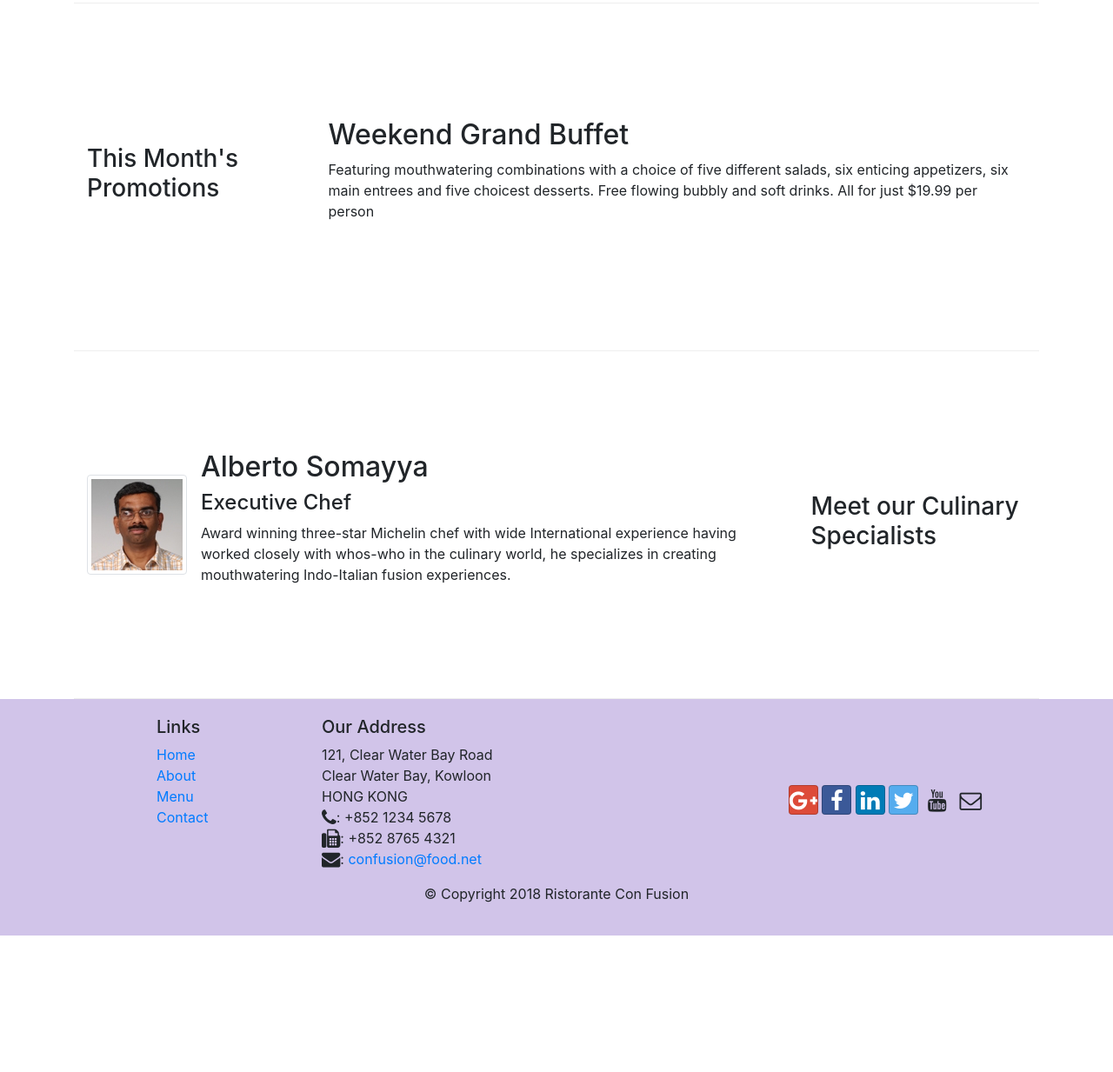
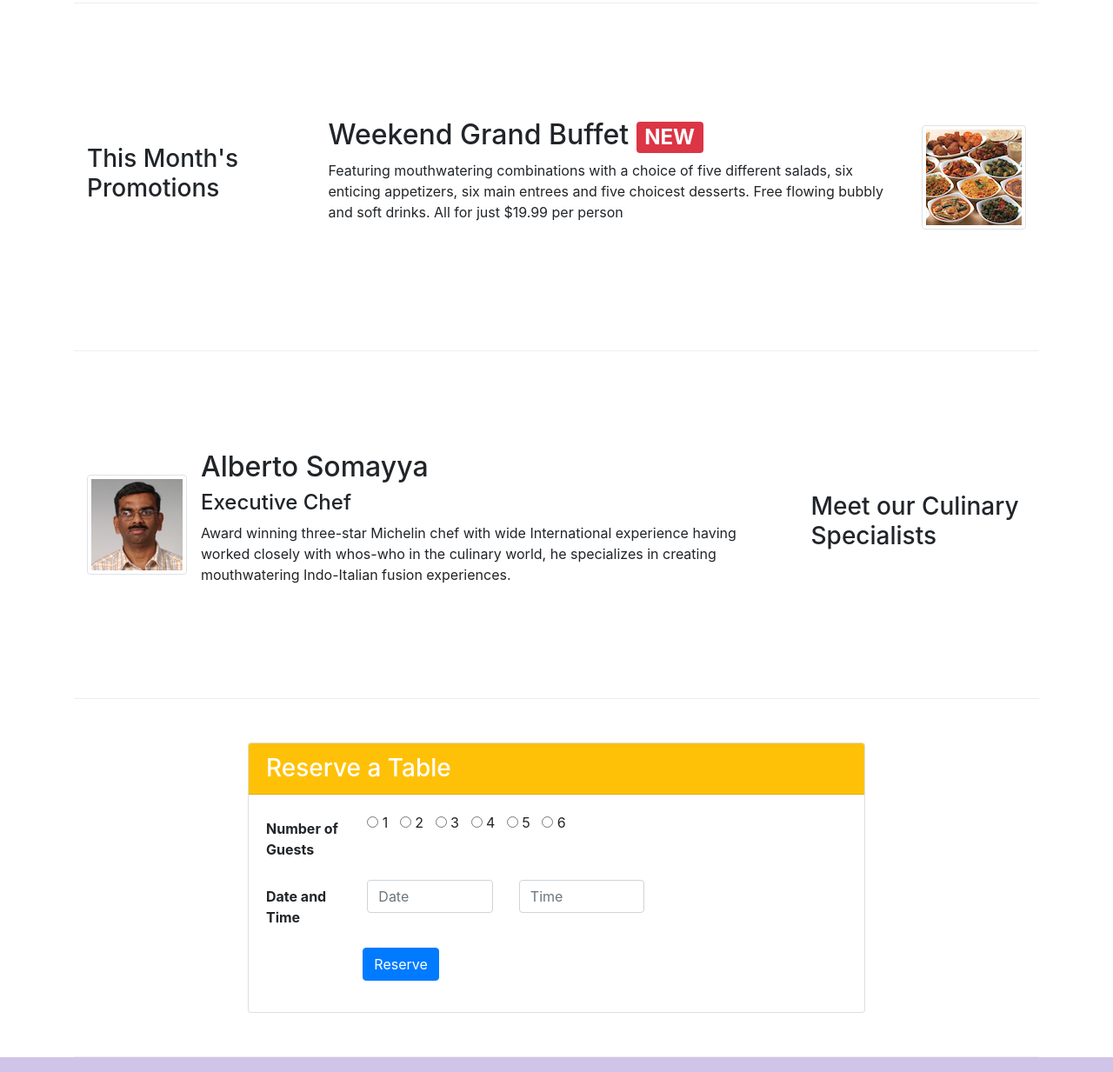
Before and after one commit to Arvind2311/Coursera-Bootstrap, a website: page Week 2/conFusion/index.html in a window 1280 px wide. Shown: the part 680-1913 px from the top of the page at 87% size. Before the commit the page ends 1756 px from the top, so only its background shows below. Drawn offline with nearby package versions, Linux system fonts and the light colour scheme.

Commit message:
Assignment 2

```diff
--- a/Week 2/conFusion/index.html
+++ b/Week 2/conFusion/index.html
@@ -39,8 +39,11 @@
                     <h1>Ristorante con Fusion</h1>
                     <p>We take inspiration from the World's best cuisines, and create a unique fusion experience. Our lipsmacking creations will tickle your culinary senses!</p>
                 </div>
-                <div class="col-12 col-sm align-self-center">
+                <div class="col-12 col-sm-3 align-self-center">
                     <img src="img/logo.png" class="img-fluid">
+                </div>
+                <div class="col-12 col-sm-3 align-self-center">
+                    <button type="button" class="btn btn-warning btn-lg" href="#">Reserve Table</button>
                 </div>
             </div>
         </div>
@@ -72,8 +75,16 @@
                 <h3>This Month's Promotions</h3>
             </div>
             <div class="col col-sm col-md">
-                <h2>Weekend Grand Buffet</h2>
-                <p class="d-none d-sm-block">Featuring mouthwatering combinations with a choice of five different salads, six enticing appetizers, six main entrees and five choicest desserts. Free flowing bubbly and soft drinks. All for just $19.99 per person </p>
+                <div class="media">
+                    <img class="d-flex order-sm-last ml-3 img-thumbnail align-self-center" src="img/buffet.png" alt="buffet">
+                    <div class="media-body">
+                        <h2 class="mt-0">
+                            Weekend Grand Buffet
+                            <span class="badge badge-danger">NEW</span>
+                        </h2>
+                        <p class="d-none d-sm-block">Featuring mouthwatering combinations with a choice of five different salads, six enticing appetizers, six main entrees and five choicest desserts. Free flowing bubbly and soft drinks. All for just $19.99 per person </p>
+                    </div>
+                </div>
             </div>
         </div>
 
@@ -88,6 +99,41 @@
                         <h2 class="mt-0">Alberto Somayya</h2>
                         <h4>Executive Chef</h4>
                         <p class="d-none d-sm-block">Award winning three-star Michelin chef with wide International experience having worked closely with whos-who in the culinary world, he specializes in creating mouthwatering Indo-Italian fusion experiences. </p>
+                    </div>
+                </div>
+            </div>
+        </div>
+
+        <div class="row row-content justify-content-center">
+            <div class="col-12 col-sm-8">
+                <div class="card">
+                    <h3 class="card-header bg-warning text-white">Reserve a Table</h3>
+                    <div class="card-body">
+                        <form>
+                            <div class="form-group row">
+                                <label for="guests" class="col-md-2 col-form-label"><strong>Number of Guests</strong></label>
+                                <div class="col-md-10">
+                                    <input type="radio" id="guests" name="guests"> 1 &nbsp;
+                                    <input type="radio" id="guests" name="guests"> 2 &nbsp;
+                                    <input type="radio" id="guests" name="guests"> 3 &nbsp;
+                                    <input type="radio" id="guests" name="guests"> 4 &nbsp;
+                                    <input type="radio" id="guests" name="guests"> 5 &nbsp;
+                                    <input type="radio" id="guests" name="guests"> 6 &nbsp;
+                                </div>
+                            </div>
+                            <div class="form-group row">
+                                <label for="telnum" class="col-12 col-md-2 col-form-label"><strong>Date and Time</strong></label>
+                                <div class="col-12 col-md-3">
+                                    <input type="text" class="form-control" id="date" name="date" placeholder="Date">
+                                </div>
+                                <div class="col-12 col-md-3">
+                                    <input type="text" class="form-control" id="time" name="time" placeholder="Time">
+                                </div>
+                            </div>
+                            <div class="form-group row offset-2">
+                                <button type="submit" class="btn btn-primary" href="#">Reserve</button>
+                            </div>
+                        </form>
                     </div>
                 </div>
             </div>
```
